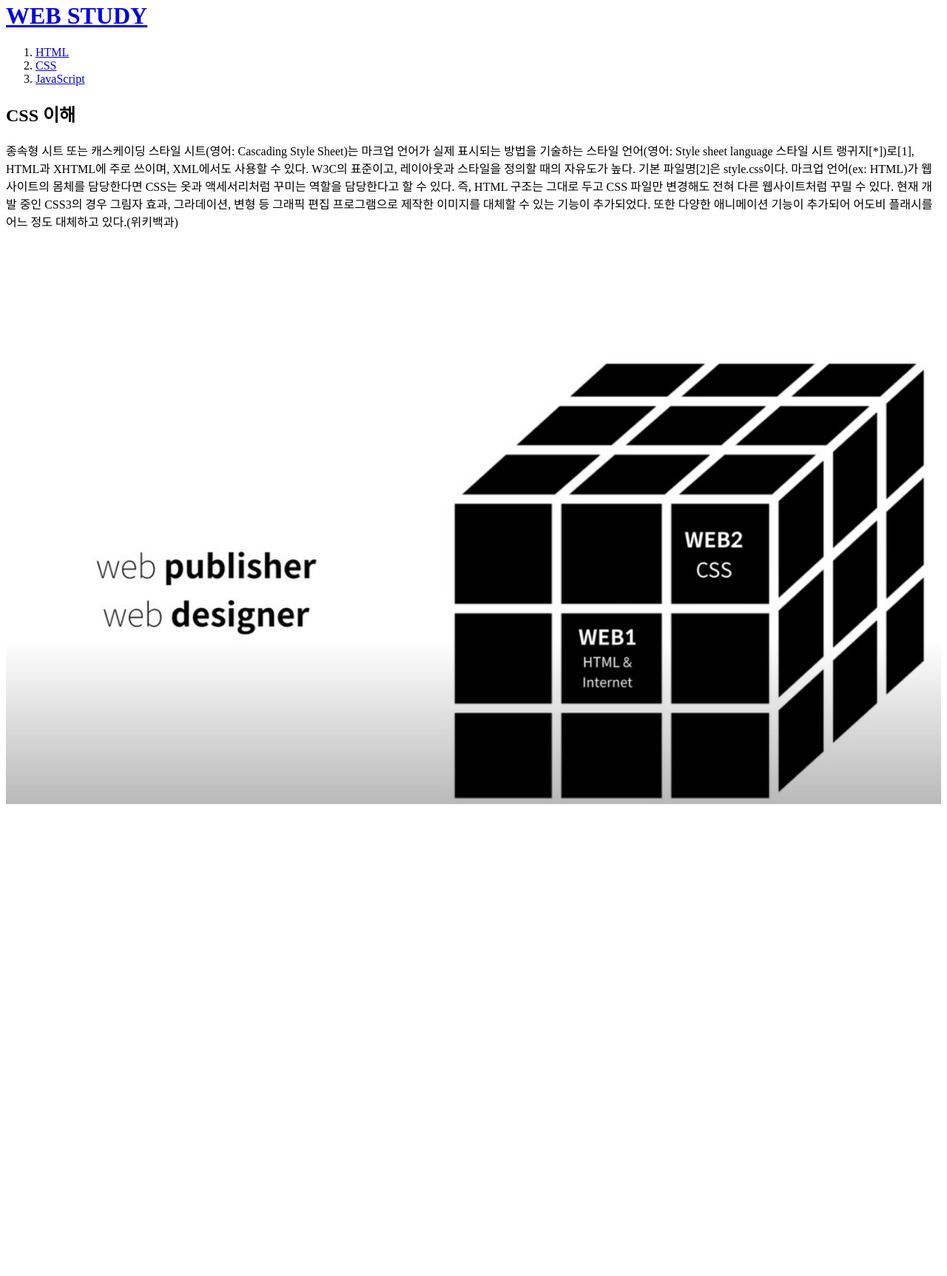
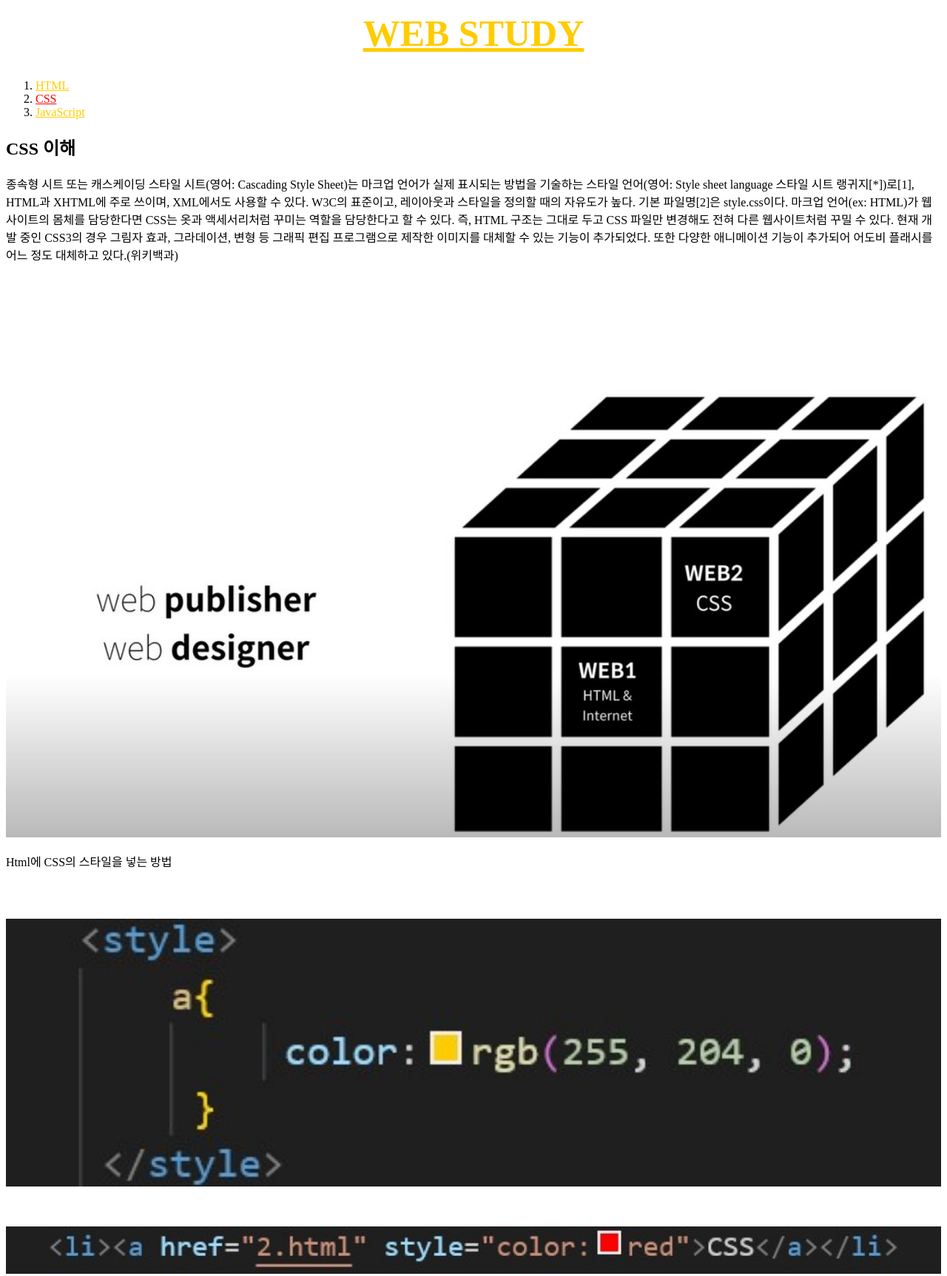
Before and after one commit to morahani124/web2, a plain HTML site: page 2.html in a window 1280 px wide. Shown: the part 18-1743 px from the top of the page at 74% size. Before the commit the page ends 1117 px from the top, so only its background shows below. Drawn offline with Linux system fonts and the light colour scheme.

Commit message:
Add files via upload
6월 6일 최종

```diff
--- a/2.html
+++ b/2.html
@@ -2,13 +2,23 @@
 <head>
     <title>WEB CSS</title>
     <meta charset="UTF-8">
+    <style>
+        a{
+            color:rgb(255, 204, 0);
+         }
+         h1{
+            font-size:50px;
+            text-align:center
+         }
+     </style>
 </head>
 
 <body>
     <h1><a href="index.html">WEB STUDY</a></h1>
     <ol>
         <li><a href ="1.html" target="-blank">HTML</a></li>
-        <li><a href="2.html">CSS</a></li>
+        <li><a href="2.html"
+            style="color:red ; text-decoration:underline">CSS</a></li>
         <li><a href="3.html">JavaScript</a></li>
     </ol>
 
@@ -20,6 +30,11 @@
         현재 개발 중인 CSS3의 경우 그림자 효과, 그라데이션, 변형 등 그래픽 편집 프로그램으로 제작한 이미지를 대체할 수 있는 기능이 추가되었다. 또한 다양한 애니메이션 기능이 추가되어 어도비 플래시를 어느 정도 대체하고 있다.(위키백과)</p>
     <br>
     <img src="css0.jpg" width="100%" style="margin-top: 50px;">
-
+    <p>Html에 CSS의 스타일을 넣는 방법</p>
+    <img src="cssstyle1.jpg" width="100%" style="margin-top: 50px;">
+    <img src="cssstyle2.jpg" width="100%" style="margin-top: 50px;">
+    <img src="cssstylecom.jpg" width="100%" style="margin-top: 50px;">
+    <img src="fontsize.jpg" width="100%" style="margin-top: 50px;">
+    <p>selector에 대한 속성(크기, 배열)기입방법</p>
 
     </body>
```
Also changed, not shown: 1.html (+6 -1 lines), 3.html (+8 -1 lines), index.html (+6 -1 lines), cssstyle1.jpg (added), cssstyle2.jpg (added), cssstylecom.jpg (added), fontsize.jpg (added).
